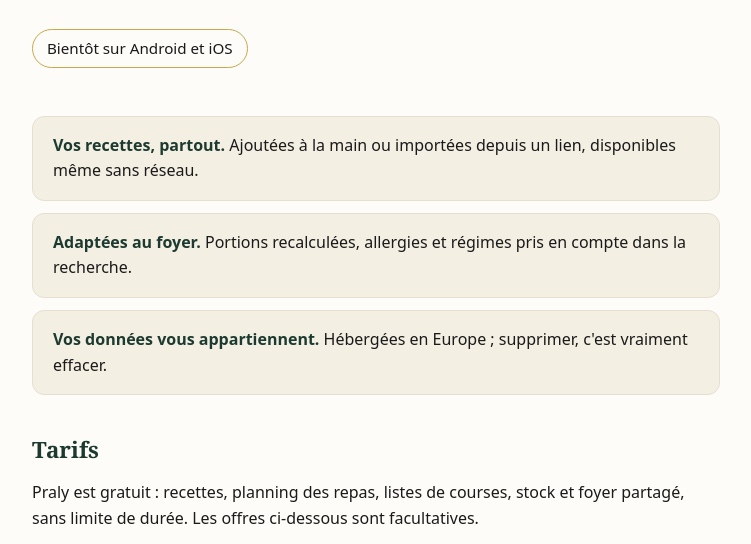
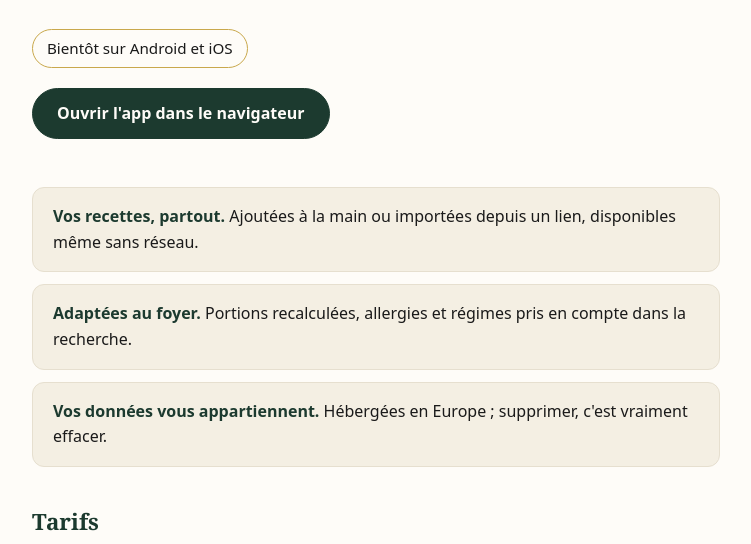
Before and after one commit to guillotlucasetudes-ops/getpraly-site, a plain HTML site: page index.html in a window 1280 px wide. Shown: the part 228-772 px from the top of the page, without its empty margins (264-1015 px from the left). Drawn offline with Linux system fonts and the light colour scheme.

Commit message:
Accueil : lien « Ouvrir l'app dans le navigateur » (nofollow)
Co-Authored-By: Claude Opus 5.5 <noreply@anthropic.com>

```diff
--- a/index.html
+++ b/index.html
@@ -19,6 +19,8 @@
     <h1>Vos recettes et les repas du foyer, au même endroit.</h1>
     <p class="lead">Praly garde vos recettes sur votre téléphone, même hors connexion, et tient compte des allergies et des régimes de chacun.</p>
     <span class="badge">Bientôt sur Android et iOS</span>
+    <!-- App web (lot C7 de Praly) : nofollow, l'app ne doit pas être indexée. -->
+    <p class="open-app"><a class="button" href="https://app.getpraly.fr/" rel="nofollow">Ouvrir l'app dans le navigateur</a></p>
 
     <ul class="features">
       <li><strong>Vos recettes, partout.</strong> Ajoutées à la main ou importées depuis un lien, disponibles même sans réseau.</li>
--- a/styles.css
+++ b/styles.css
@@ -89,4 +89,5 @@ mark.todo { background: #FFE08A; color: #1A1A1A; padding: 0 4px; border-radius:
   font: inherit; font-weight: 600; text-decoration: none; cursor: pointer;
 }
 .button.secondary { background: transparent; color: var(--primary); padding: 8px 16px; }
+.open-app { margin-top: 20px; }
 .stores { display: flex; flex-wrap: wrap; gap: 12px; }
```
